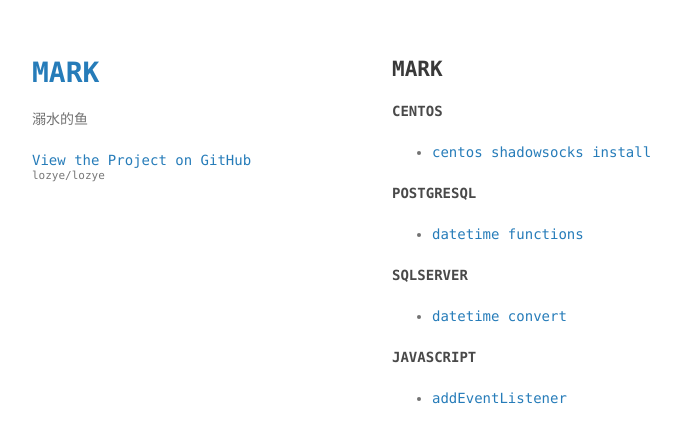
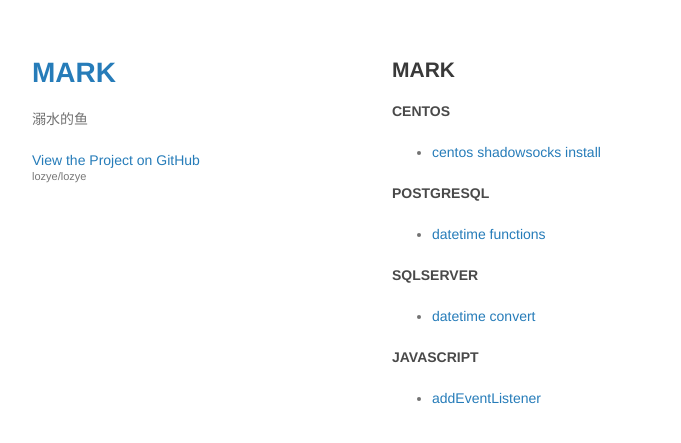
Before and after one commit to lozye/lozye, a Jekyll site: the page built from index.md, in a window 1280 px wide. Shown: the top 443 px of the page, without its empty margins (178-859 px from the left). Built offline with Jekyll 4.4.1, drawn with Linux system fonts in a browser that asks for light colours; our own code applies the rules of GitHub Pages for plain Markdown files.

Commit message:
Update lozye.css

```diff
--- a/assets/css/lozye.css
+++ b/assets/css/lozye.css
@@ -282,7 +282,7 @@
 body {
     background-color: #fff;
     padding: 50px;
-    font: 14px/1.5 Consolas,'Microsoft YaHei';
+    font: 14px/1.5 Helvetica,Consolas,'Microsoft YaHei';
     color: #727272;
     font-weight: 400
 }
```
